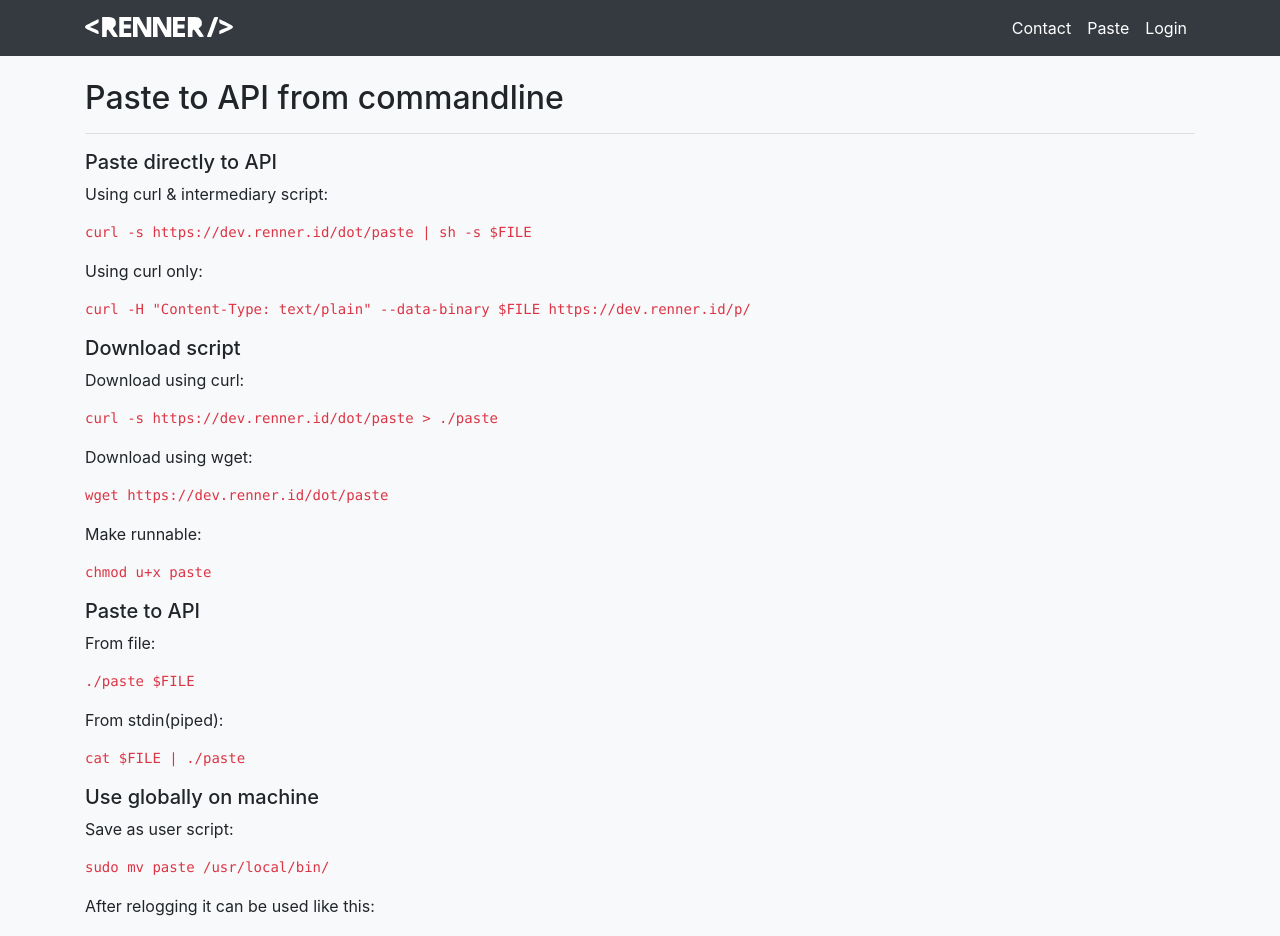
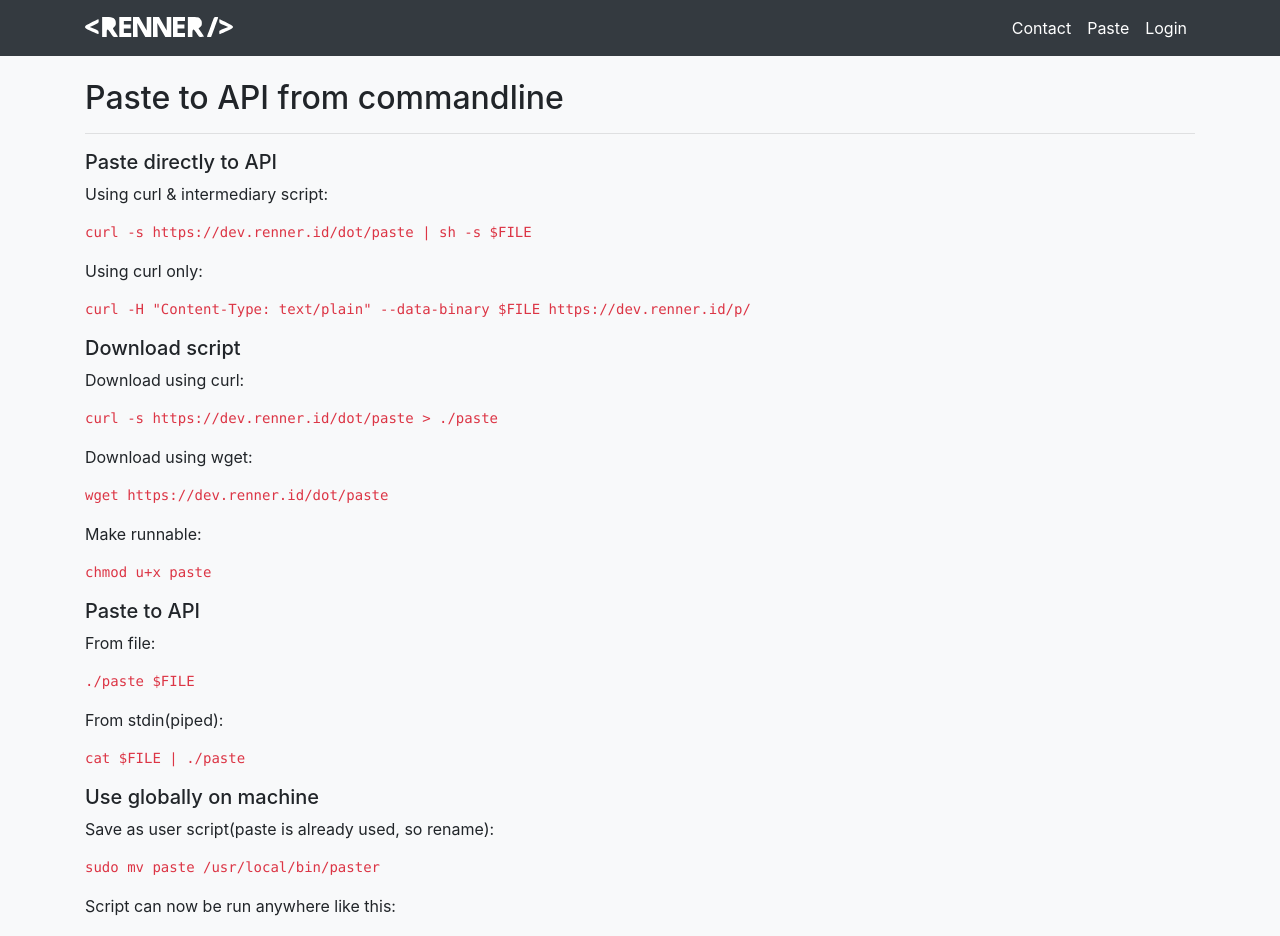
Before and after one commit to NiklasRenner/website-frontend, an Angular app: page /paste in a window 1280 px wide. Shown: the top 936 px of the page. Built offline with nearby package versions, Linux system fonts and the light colour scheme.

Commit message:
updated info

```diff
--- a/src/app/components/paste/paste.component.html
+++ b/src/app/components/paste/paste.component.html
@@ -20,9 +20,9 @@
     <p>From stdin(piped):</p>
     <pre><code>cat $FILE | ./paste</code></pre>
     <h5>Use globally on machine</h5>
-    <p>Save as user script:</p>
-    <pre><code>sudo mv paste /usr/local/bin/</code></pre>
-    <p>After relogging it can be used like this:</p>
-    <pre><code>paste $FILE</code></pre>
+    <p>Save as user script(paste is already used, so rename):</p>
+    <pre><code>sudo mv paste /usr/local/bin/paster</code></pre>
+    <p>Script can now be run anywhere like this:</p>
+    <pre><code>paster $FILE</code></pre>
   </div>
 </div>
```
